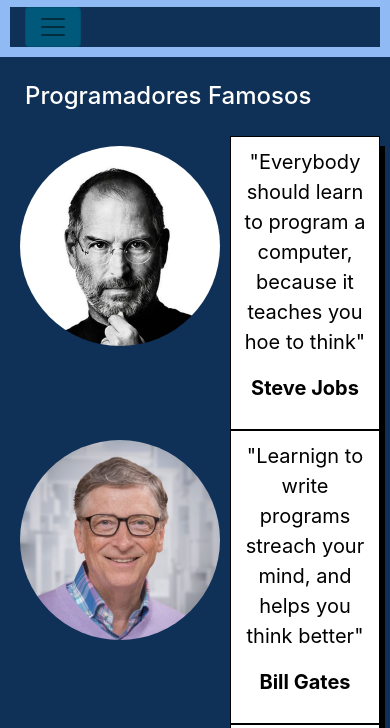
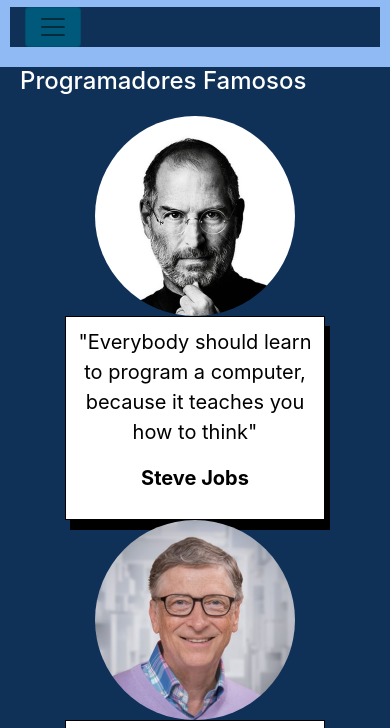
Before and after one commit to nicotosoroni/justtech, a website: page pages/programming.html in a window 390 px wide. Shown: the part 113-841 px from the top of the page. Drawn offline with nearby package versions, Linux system fonts and the light colour scheme.

Commit message:
Responsive en seccion programacion

```diff
--- a/pages/programming.html
+++ b/pages/programming.html
@@ -94,34 +94,34 @@
 		  </nav>
 	</header>
 
-	<section class="section__article--padding">
+	<section>
 		<div>
 			<h2 class="tituloBlanco">Programadores Famosos</h2>
 		</div>
-		<div class="section__article--padding flex flexCol text2">
-			<div class="flex flewRow">
-				<div class="flexGrow1">
+		<div class="flex flexCol text2 container-fluid">
+			<div class="row">
+				<div class="col-12 col-md-3 col-sm-12">
 					<img class="redondear" src="../images/steve.png" width="200px" alt="">
 				</div>
-				<div class="textCenter flexGrow3 boxShadow">
-					<p>"Everybody should learn to program a computer, because it teaches you hoe to think"</p>
+				<div class="textCenter boxShadow col-8 col-md-8 col-sm-8">
+					<p>"Everybody should learn to program a computer, because it teaches you how to think"</p>
 					<p><strong>Steve Jobs</strong></p>
 				</div>
 			</div>
-			<div class="flex flewRow">
-				<div class="flexGrow1"v>
+			<div class="row">
+				<div class="col-12 col-md-3 col-sm-12">
 					<img class="redondear" src="../images/bill.png" width="200px" alt="">
 				</div>
-				<div class="textCenter flexGrow3 boxShadow">
+				<div class="textCenter boxShadow col-8 col-md-8 col-sm-8">
 					<p>"Learnign to write programs streach your mind, and helps you think better"</p>
 					<p><strong>Bill Gates</strong></p>
 				</div>
 			</div>
-			<div class="flex flewRow">
-				<div class="flexGrow1">
+			<div class="row">
+				<div class="col-12 col-md-3 col-sm-12">
 					<img class="redondear" src="../images/elon.png" width="200px" alt="">
 				</div>
-				<div class="textCenter flexGrow3 boxShadow">
+				<div class="textCenter boxShadow col-8 col-md-8 col-sm-8">
 					<p>"I taught myself how to program computers when I was a kid, bought my first computer when I was 10, and sold my first commercial program when I was 12."</p>
 					<p><strong>Elon Musk</strong></p>
 				</div>
--- a/scss/estilos.scss
+++ b/scss/estilos.scss
@@ -324,15 +324,6 @@
   flex-direction: row;
 }
 
-.flexGrow1{
-  flex-grow: 1;
-  padding: 10px;
-}
-
-.flexGrow3{
-  flex-grow: 3;
-}
-
 .textCenter{
   text-align: center;
 }
```
Also changed, not shown: css/estilos.css.
